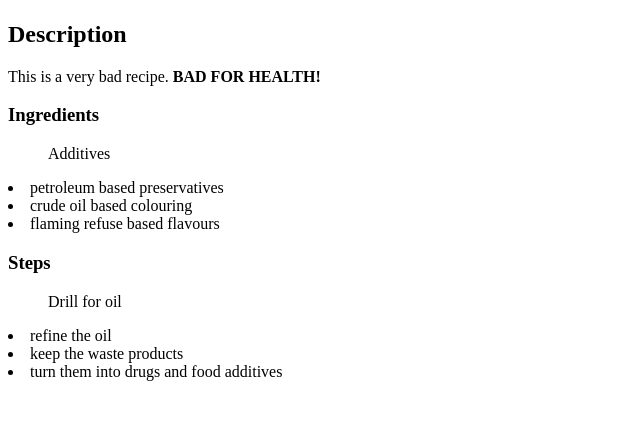
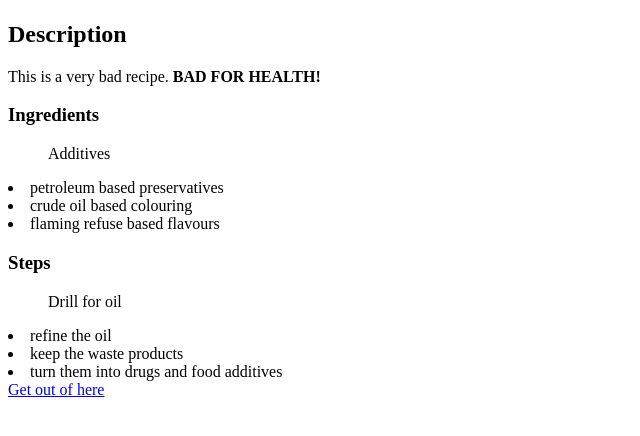
Before and after one commit to EssentialEnglish/odin-recipes, a plain HTML site: page recipes/dish3.html in a window 1280 px wide. Shown: the part 260-696 px from the top of the page, without its empty margins (0-640 px from the left). Drawn offline with Linux system fonts and the light colour scheme.

Commit message:
Update dish3.html

```diff
--- a/recipes/dish3.html
+++ b/recipes/dish3.html
@@ -21,6 +21,6 @@
         <li>refine the oil</li>
         <li>keep the waste products</li>
         <li>turn them into drugs and food additives</li>
-        <a href="../index.html"></a>
+        <a href="../index.html">Get out of here</a>
 </body>
 </html>
```
